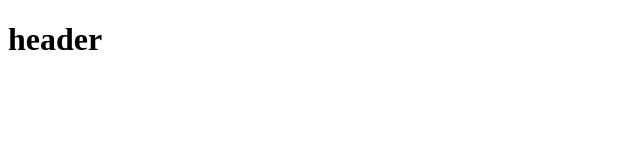
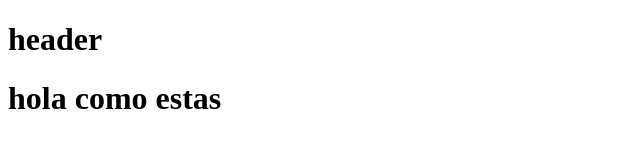
Before and after one commit to karisciprian/header, a plain HTML site: page index.html in a window 1280 px wide. Shown: the whole page, without its empty margins (0-640 px from the left). Drawn offline with Linux system fonts and the light colour scheme.

Commit message:
probando1

```diff
--- a/index.html
+++ b/index.html
@@ -13,5 +13,8 @@
 
 
 
+        <h1>hola como estas</h1>
+
+
 </body>
 </html>
```
Also changed, not shown: prueba de entrada/hola.txt (added).
